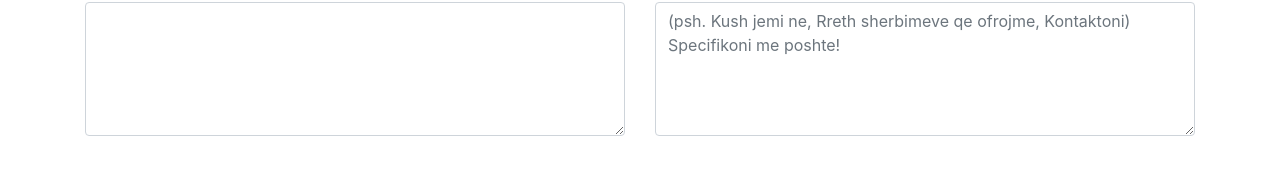
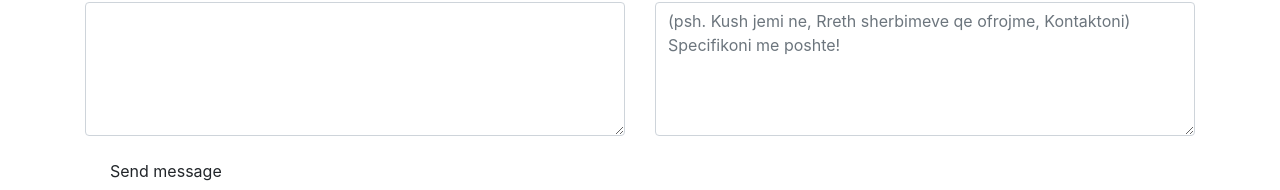
Before and after one commit to Yllcaka/Django-garbage-site, a Django app: page /kontaktim_i_plot in a window 1280 px wide. Shown: the part 2888-3078 px from the top of the page. Before the commit the page ends 3024 px from the top, so only its background shows below. Run offline with Django 3.2, Linux system fonts and the light colour scheme; some libraries are stand-ins or nearby versions.

Commit message:
Added button to big form:

```diff
--- a/templates/MCN/kontaktim.html
+++ b/templates/MCN/kontaktim.html
@@ -552,6 +552,7 @@
                     </div>
                 </div>
             </div>
+            <button type="submit" class="btn px-4">Send message</button>
         </form>
     </div>
 
```
